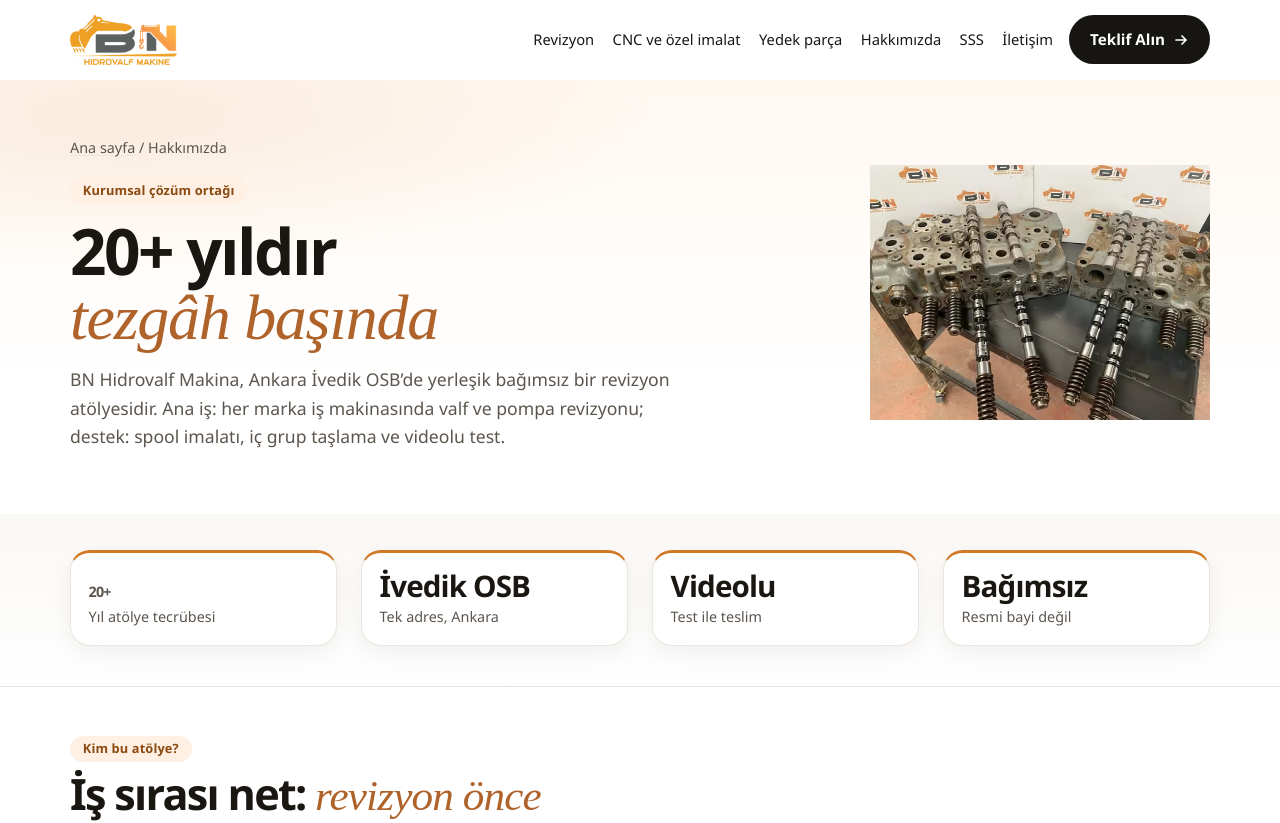
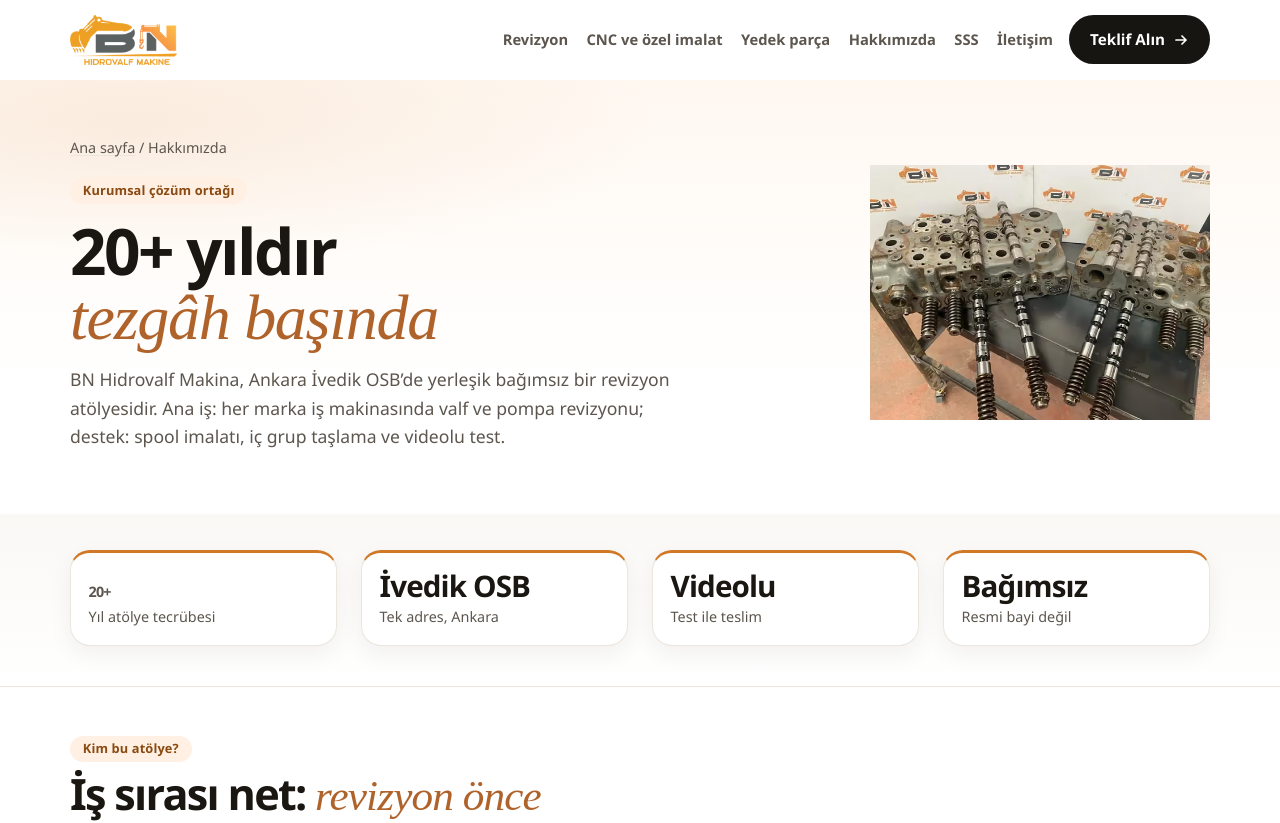
Before and after one commit to serdargurkanc-create/bn-hidrovalf-web, a Next.js app: page /hakkimizda in a window 1280 px wide. Shown: the top 823 px of the page. Built offline with nearby package versions, Linux system fonts and the light colour scheme.

Commit message:
v6.20: ana menüde hover alt çizgisi
Bağlantının altı bakır bir çizgiyle soldan dolar, yazı rengi koyulaşır.

Co-authored-by: Serdar Gürkan Çetinkaya <serdargurkanc-create@users.noreply.github.com>

```diff
--- a/app/globals.css
+++ b/app/globals.css
@@ -225,9 +225,10 @@ a { color: inherit; }
   gap: 0.15rem 1.15rem;
 }
 .nav > a, .nav summary {
+  position: relative;
   font-size: 0.92rem;
-  font-weight: 500;
-  color: var(--ink);
+  font-weight: 600;
+  color: var(--ink-soft);
   text-decoration: none;
   min-height: 44px;
   display: inline-flex;
@@ -236,6 +237,29 @@ a { color: inherit; }
   list-style: none;
   background: none;
   border: 0;
+  transition: color 0.2s;
+}
+.nav > a:hover,
+.nav summary:hover,
+.nav details[open] > summary { color: var(--ink); }
+.nav > a::after,
+.nav summary::after {
+  content: "";
+  position: absolute;
+  left: 0;
+  bottom: 8px;
+  height: 2px;
+  width: 0;
+  border-radius: 2px;
+  background: linear-gradient(90deg, var(--accent), var(--accent-2));
+  transition: width 0.3s;
+  pointer-events: none;
+}
+.nav > a:hover::after,
+.nav summary:hover::after,
+.nav details[open] > summary::after { width: 100%; }
+@media (prefers-reduced-motion: reduce) {
+  .nav > a, .nav summary, .nav > a::after, .nav summary::after { transition: none; }
 }
 .nav summary::-webkit-details-marker { display: none; }
 .nav details { position: relative; }
```
